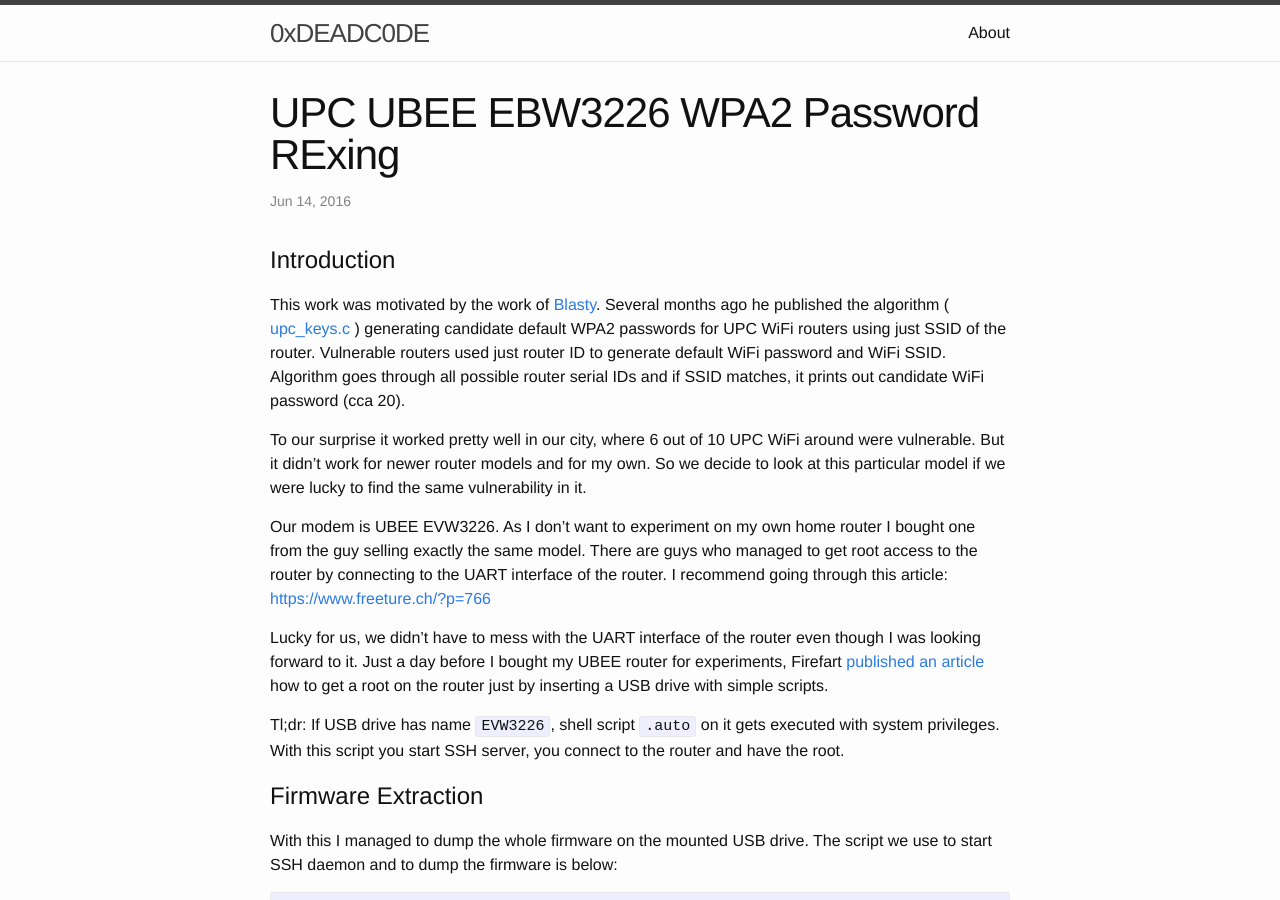
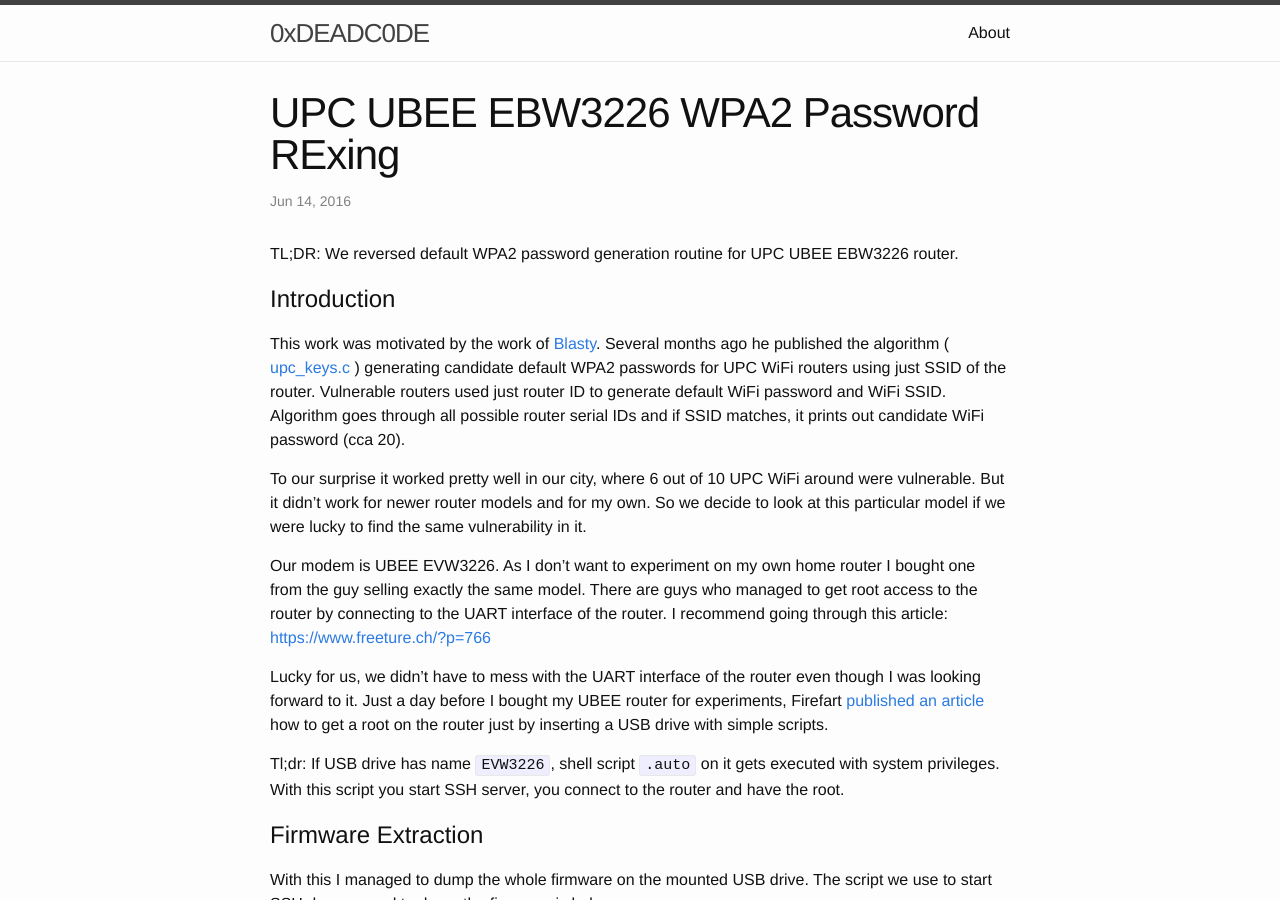
Before and after one commit to yolosec/deadcodeBlog, a Jekyll site: the page built from _posts/2016-06-14-UPC-UBEE-EVW3226-WPA2-RExing.markdown, in a window 1280 px wide and 900 px high. Built offline with Jekyll 4.4.1, drawn with Linux system fonts in a browser that asks for light colours; formulas are drawn with MathJax 3.

Commit message:
ubee: define post abstract = tldr

```diff
--- a/_posts/2016-06-14-UPC-UBEE-EVW3226-WPA2-RExing.markdown
+++ b/_posts/2016-06-14-UPC-UBEE-EVW3226-WPA2-RExing.markdown
@@ -4,8 +4,13 @@ title:  "UPC UBEE EBW3226 WPA2 Password RExing"
 date:   2016-06-14 19:11:48 +0200
 categories: blog
 tags: hacking router reversing hacking
+excerpt_separator: <!-- more -->
 
 ---
+
+TL;DR: We reversed default WPA2 password generation routine for UPC UBEE EBW3226 router.
+
+<!-- more -->
 
 # Introduction
 
```
